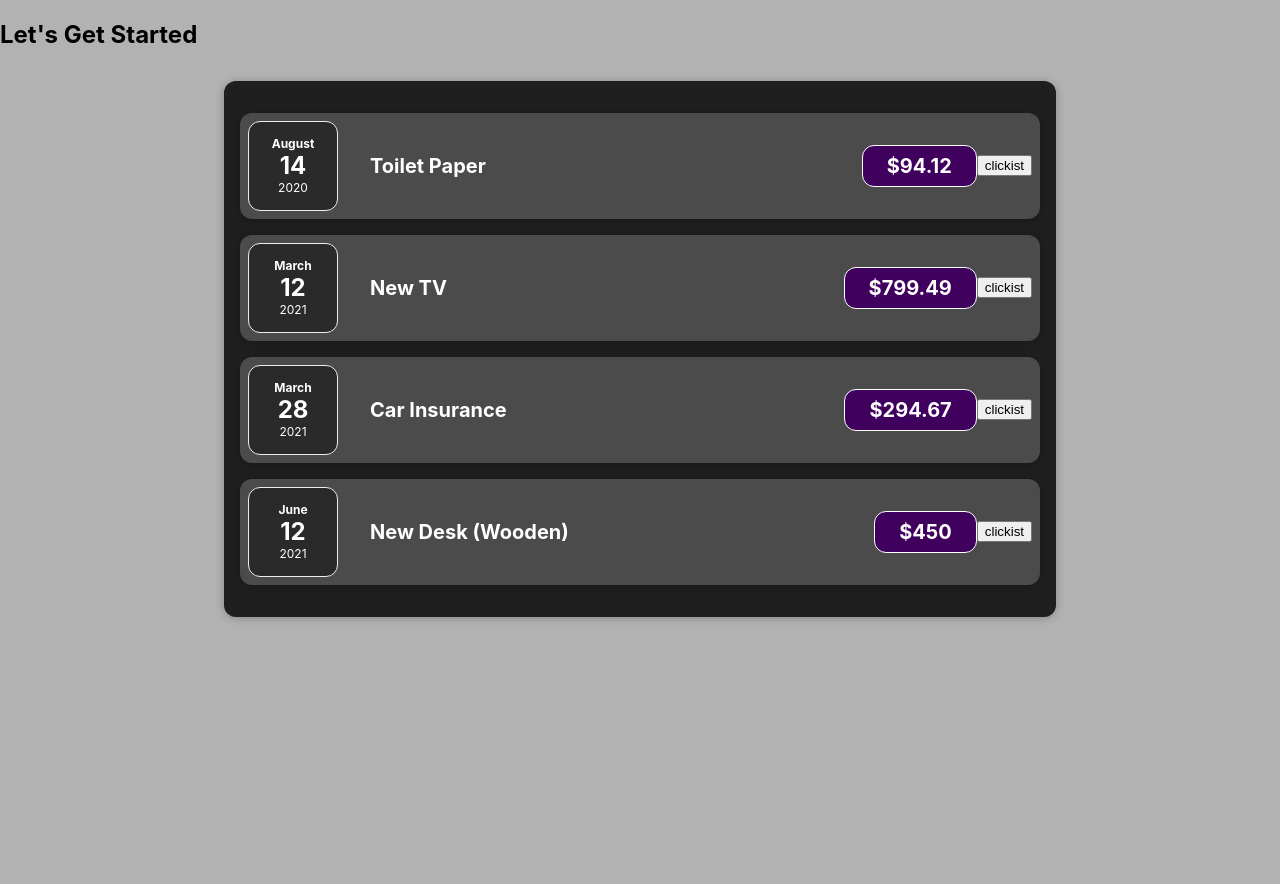
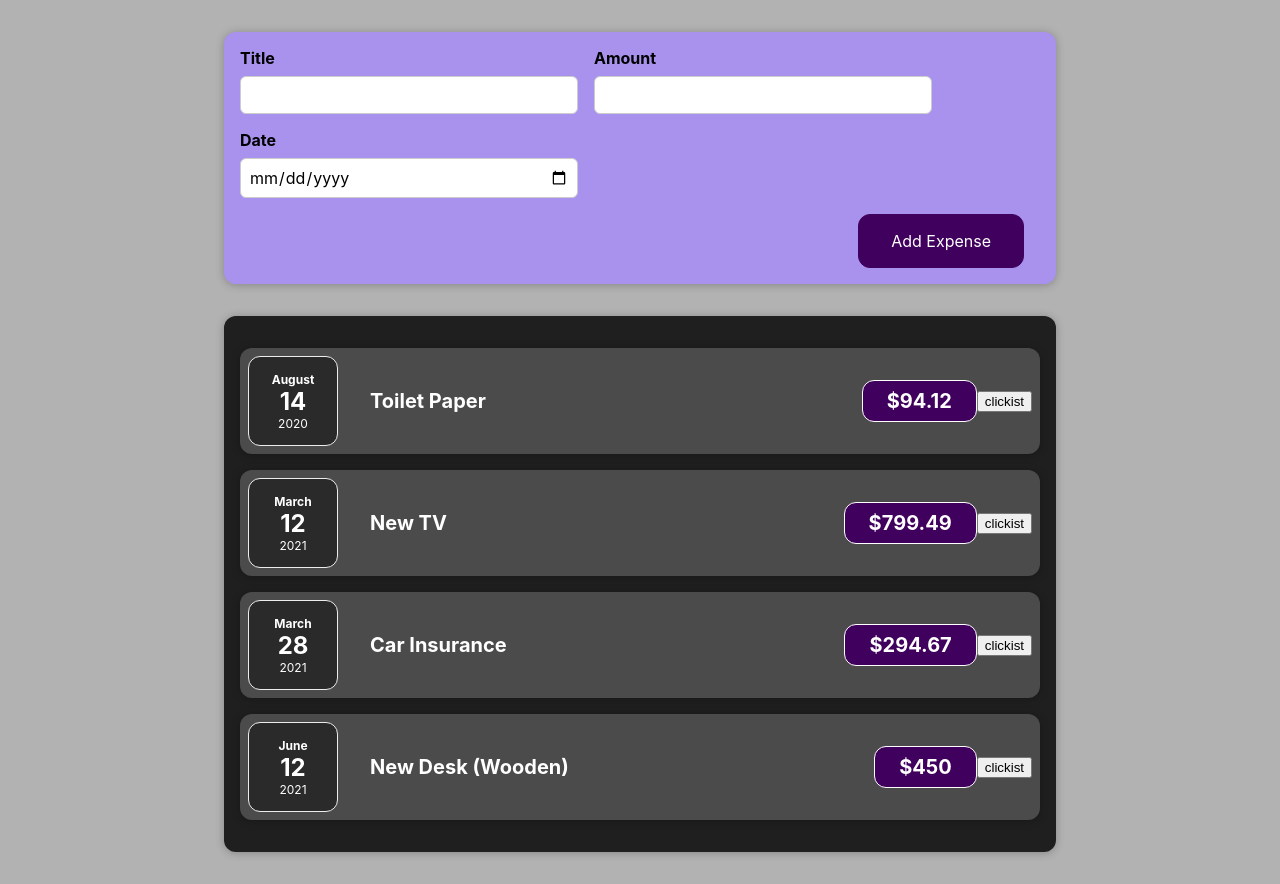
Before and after one commit to Isrealsix/expensesApp, a React (Create React App) app: page / in a window 1280 px wide. Before the commit the page ends 800 px from the top, so only its background shows below. Built offline with nearby package versions, Linux system fonts and the light colour scheme.

Commit message:
added a component for form to add new expense

```diff
--- a/src/App.js
+++ b/src/App.js
@@ -1,4 +1,5 @@
 import Expenses from './components/Expenses/Expenses';
+import NewExpense from './components/Expenses/NewExpense/NewExpense';
 
 function App() {
 	const expenses = [
@@ -24,7 +25,7 @@
 	];
 	return (
 		<div>
-			<h2>Let's Get Started</h2>
+			<NewExpense />
 			<Expenses items={expenses} />
 		</div>
 	);
--- /dev/null
+++ b/src/components/Expenses/NewExpense/ExpenseForm.css
@@ -0,0 +1,26 @@
+.new-expense__controls {
+    display: flex;
+    flex-wrap: wrap;
+    gap: 1rem;
+    margin-bottom: 1rem;
+    text-align: left;
+}
+
+.new-expense__control label {
+    font-weight: bold;
+    margin-bottom: 0.5rem;
+    display: block;
+}
+
+.new-expense__control input {
+    font: inherit;
+    padding: 0.5rem;
+    border-radius: 6px;
+    border: 1px solid #ccc;
+    width: 20rem;
+    max-width: 100%;
+}
+
+.new-expense__actions {
+    text-align: right;
+}
--- /dev/null
+++ b/src/components/Expenses/NewExpense/ExpenseForm.js
@@ -0,0 +1,28 @@
+import React from 'react';
+import './ExpenseForm.css';
+const ExpenseForm = () => {
+	return (
+		<form>
+			<div className="new-expense__controls">
+				<div className="new-expense__control">
+					<label>Title</label>
+					<input type="text" />
+				</div>
+				<div className="new-expense__control">
+					<label>Amount</label>
+					<input type="number" min="0.01" step="0.01" />
+				</div>
+
+				<div className="new-expense__control">
+					<label>Date</label>
+					<input type="date" min="2019-01-01" max="2022-12-31" />
+				</div>
+			</div>
+			<div className="new-expense__actions">
+				<button type="submit">Add Expense</button>
+			</div>
+		</form>
+	);
+};
+
+export default ExpenseForm;
--- /dev/null
+++ b/src/components/Expenses/NewExpense/NewExpense.css
@@ -0,0 +1,38 @@
+.new-expense {
+    background-color: #a892ee;
+    padding: 1rem;
+    margin: 2rem auto;
+    width: 50rem;
+    max-width: 95%;
+    border-radius: 12px;
+    text-align: center;
+    box-shadow: 0 1px 8px rgba(0, 0, 0, 0.25);
+}
+
+.new-expense button {
+    font: inherit;
+    cursor: pointer;
+    padding: 1rem 2rem;
+    border: 1px solid #40005d;
+    background-color: #40005d;
+    color: white;
+    border-radius: 12px;
+    margin-right: 1rem;
+}
+
+.new-expense button:hover,
+.new-expense button:active {
+    background-color: #510674;
+    border-color: #510674;
+}
+
+.new-expense button.alternative {
+    color: #220131;
+    border-color: transparent;
+    background-color: transparent;
+}
+
+.new-expense button.alternative:hover,
+.new-expense button.alternative:active {
+    background-color: #ddb3f8;
+}
--- /dev/null
+++ b/src/components/Expenses/NewExpense/NewExpense.js
@@ -0,0 +1,12 @@
+import React from 'react';
+import './NewExpense.css';
+import ExpenseForm from './ExpenseForm';
+const NewExpense = () => {
+	return (
+		<div className="new-expense">
+			<ExpenseForm />
+		</div>
+	);
+};
+
+export default NewExpense;
```
